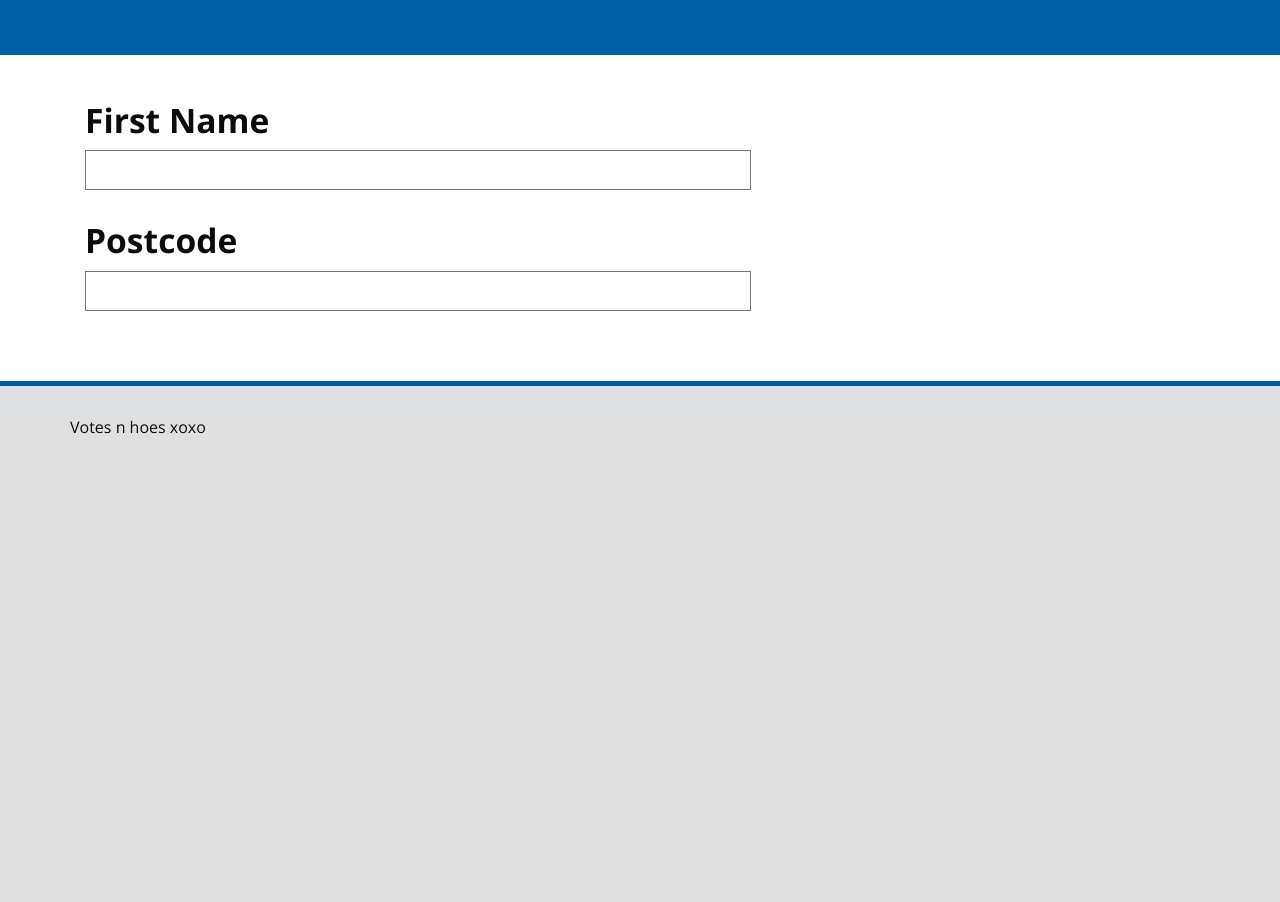
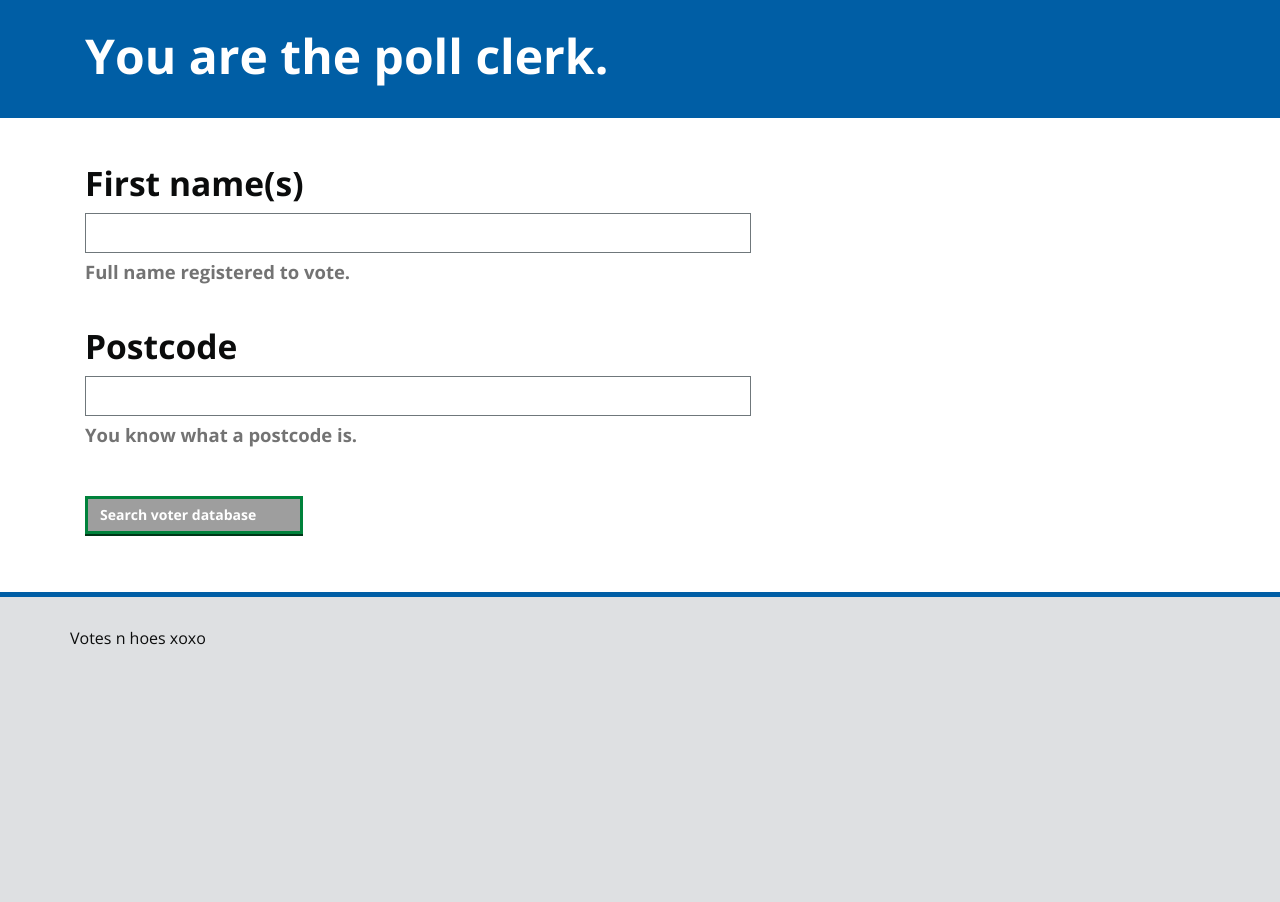
Before and after one commit to E-lection/Flask-E-lection-Base, a Flask app: page /station in a window 1280 px wide. Shown: the part 77-979 px from the top of the page. Before the commit the page ends 511 px from the top, so only its background shows below. Run offline with Flask 2, Linux system fonts and the light colour scheme; some libraries are stand-ins or nearby versions; grey boxes are pictures that could not be loaded.

Commit message:
Added insert text fields and button to search.

```diff
--- a/e_lection/templates/station.html
+++ b/e_lection/templates/station.html
@@ -7,18 +7,21 @@
 
 {% block content %}
   {{ super() }}
+  <h1> You are the poll clerk. </h1>
 {% endblock %}
 
 {% block body %}
   {{ super() }}
   <div class="form-group station-info-entry">
-    <label class="control-label" for="userName">First Name</label>
+    <label class="control-label" for="userName">First name(s)</label>
     <input type="text" class="form-control" id="userName">
-    {# <!--<p class="help-block">Your parents probably gave you this name</p>--> #}
+    <p class="help-block">Full name registered to vote.</p>
   </div>
   <div class="form-group station-info-entry">
     <label class="control-label" for="userName">Postcode</label>
     <input type="text" class="form-control" id="userName">
-    {# <!--<p class="help-block">Your parents probably gave you this name</p>--> #}
+    <p class="help-block">You know what a postcode is.</p>
   </div>
+
+  <button class="btn btn-primary btn-start">Search voter database</button>
 {% endblock %}
```
